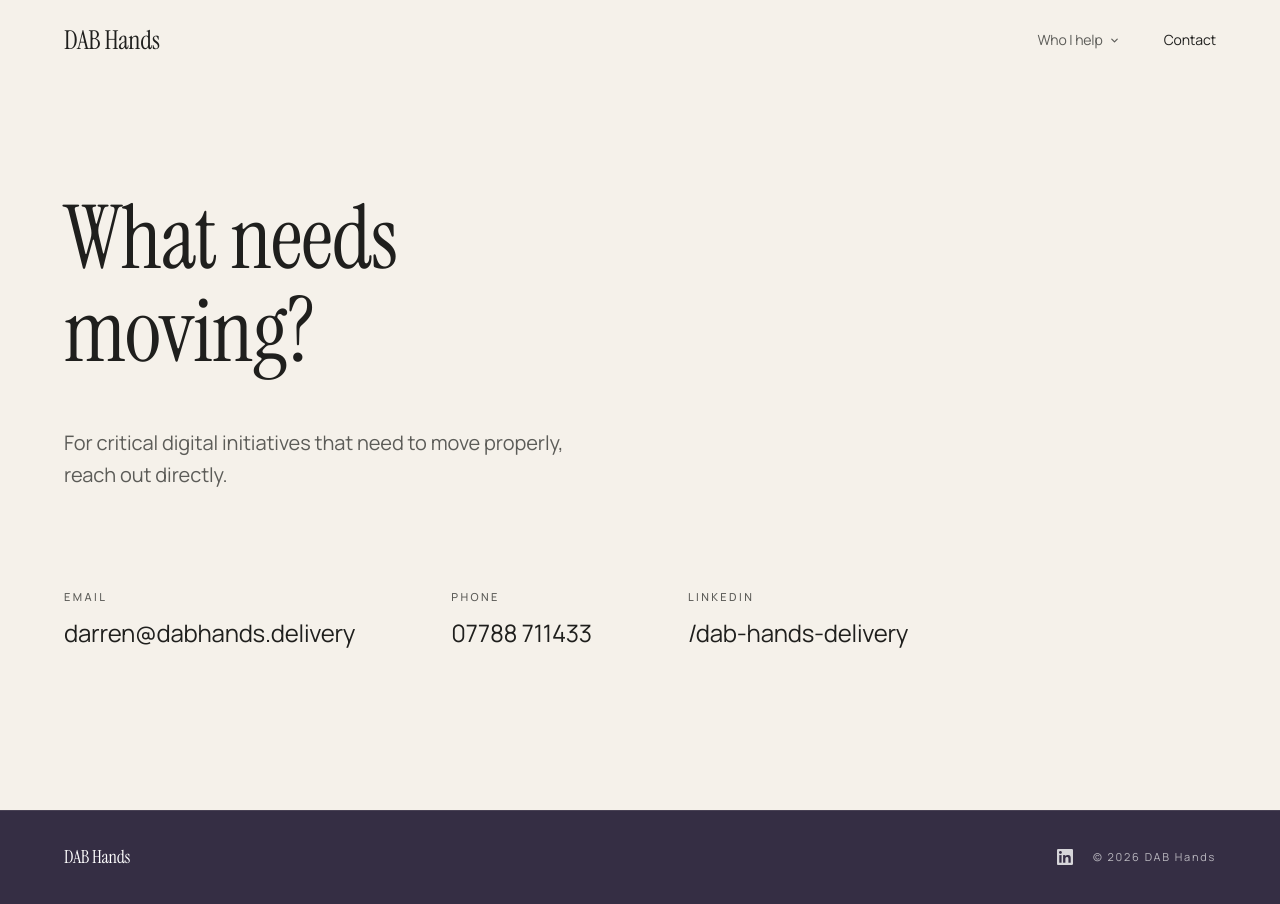
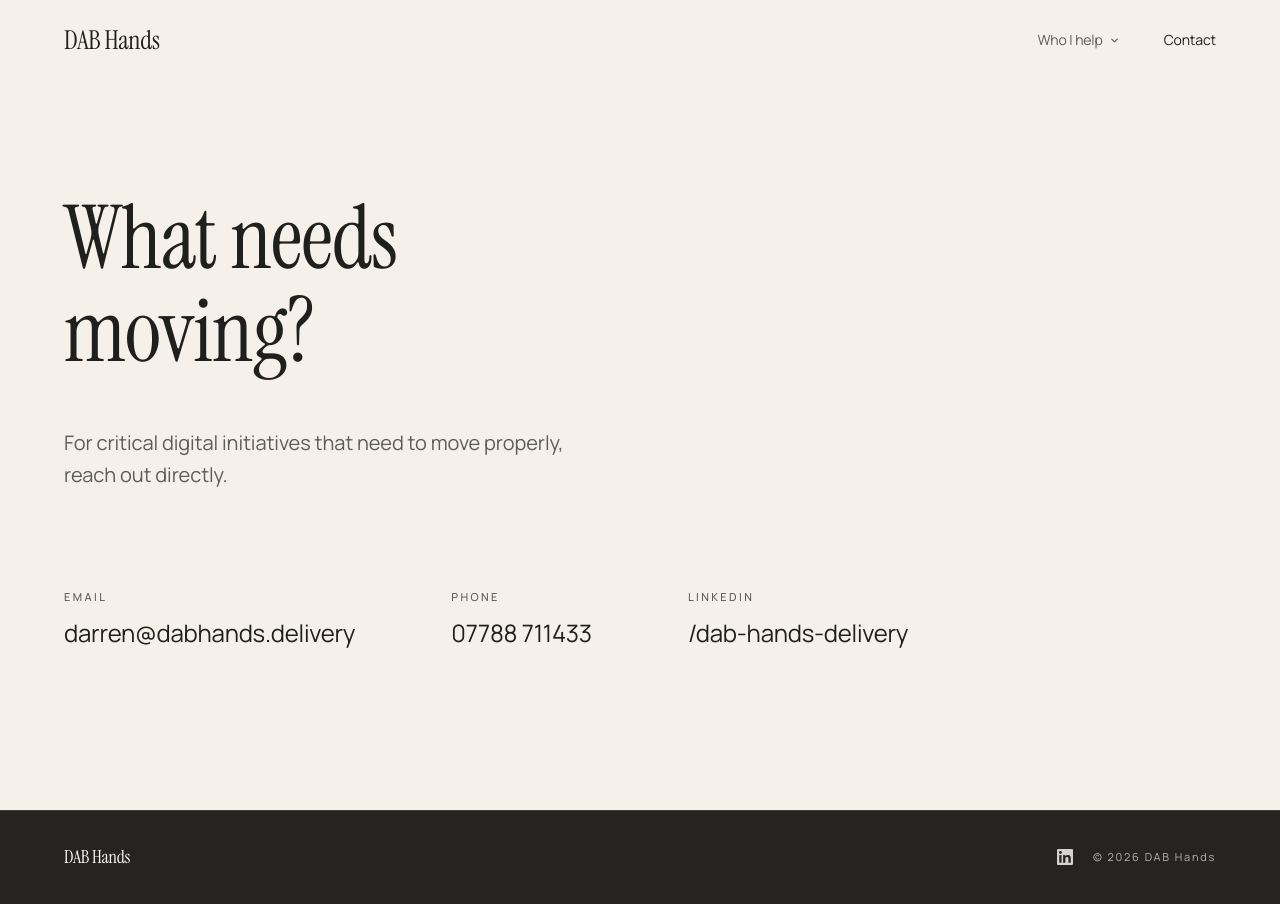
Before and after one commit to darrenbrett-lang/dabhands.delivery, a Next.js app: page /contact in a window 1280 px wide. Built offline with nearby package versions, Linux system fonts and the light colour scheme.

Commit message:
Footer: warm charcoal base (#262420) instead of plum
Plum now stays reserved for the final-CTA moment; the footer grounds the page
in a neutral warm charcoal. New 'charcoal' token in @theme.

Co-Authored-By: Claude Opus 4.8 <noreply@anthropic.com>

```diff
--- a/components/Footer.tsx
+++ b/components/Footer.tsx
@@ -36,7 +36,7 @@ export const Footer = ({ variant = 'default' }: { variant?: FooterVariant }) =>
       </section>
     )}
 
-    <footer className="bg-plum text-white/80 border-t border-bone/10">
+    <footer className="bg-charcoal text-white/75 border-t border-white/10">
       <div className="max-w-screen-xl mx-auto px-6 md:px-10 lg:px-16 py-8">
         <div className="flex flex-col md:flex-row items-start md:items-center justify-between gap-5">
           <Link href="/" className="font-serif text-white text-[18px] tracking-[-0.01em]" aria-label="DAB Hands, home">
--- a/styles/globals.css
+++ b/styles/globals.css
@@ -21,8 +21,9 @@
   --color-coral: #D98773;          /* highlight, hover, focus — very sparing */
 
   /* Dark palette */
-  --color-plum: #352E44;       /* deep sections, footer, final CTA */
+  --color-plum: #352E44;       /* deep sections, final CTA */
   --color-aubergine: #4A3D59;  /* supporting dark */
+  --color-charcoal: #262420;   /* footer base — warm charcoal, near-neutral */
 
   /* Fonts */
   --font-serif: var(--font-instrument-serif), Georgia, 'Times New Roman', serif;
```
Also changed, not shown: 1 other file (tests, documents, lock files or other folders).
